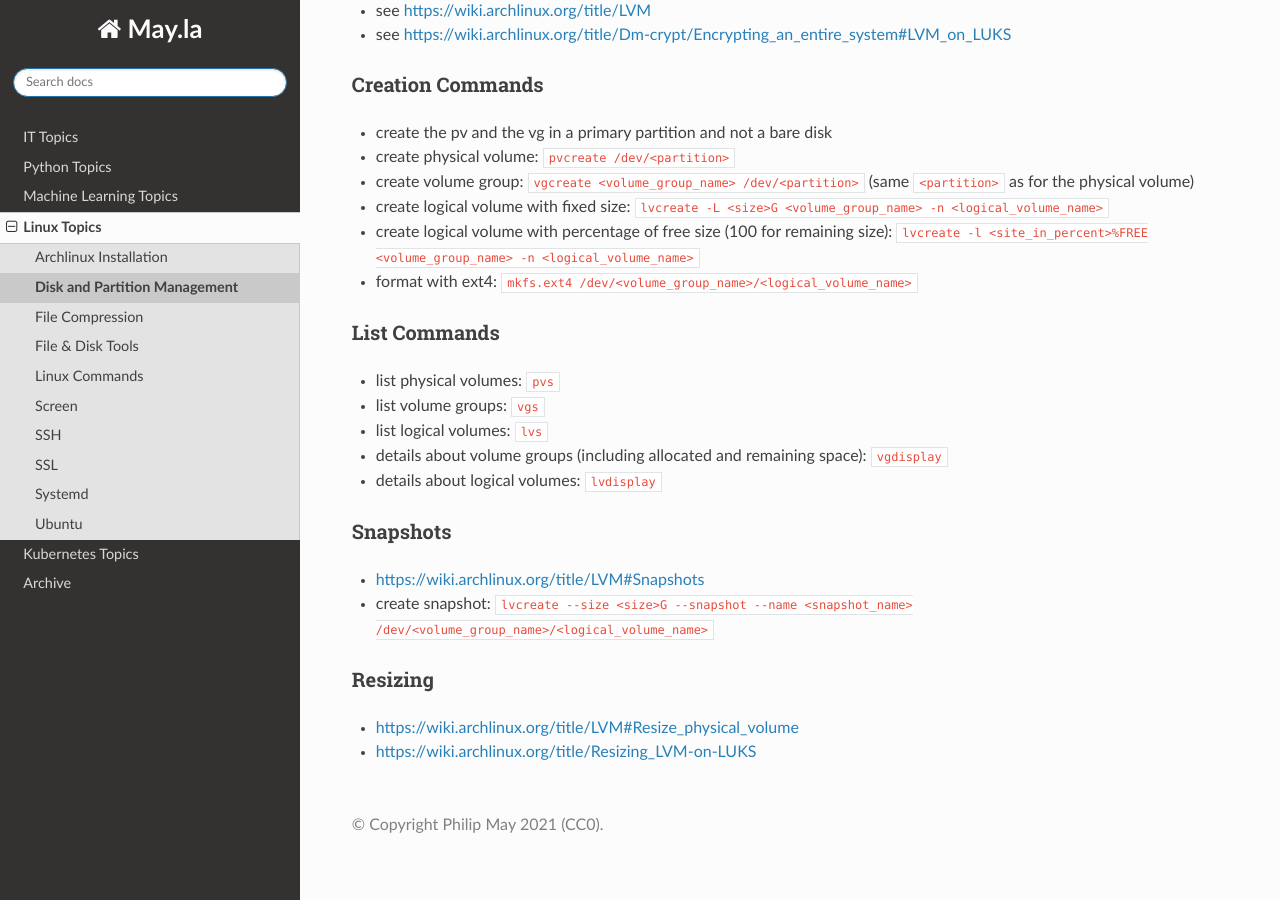
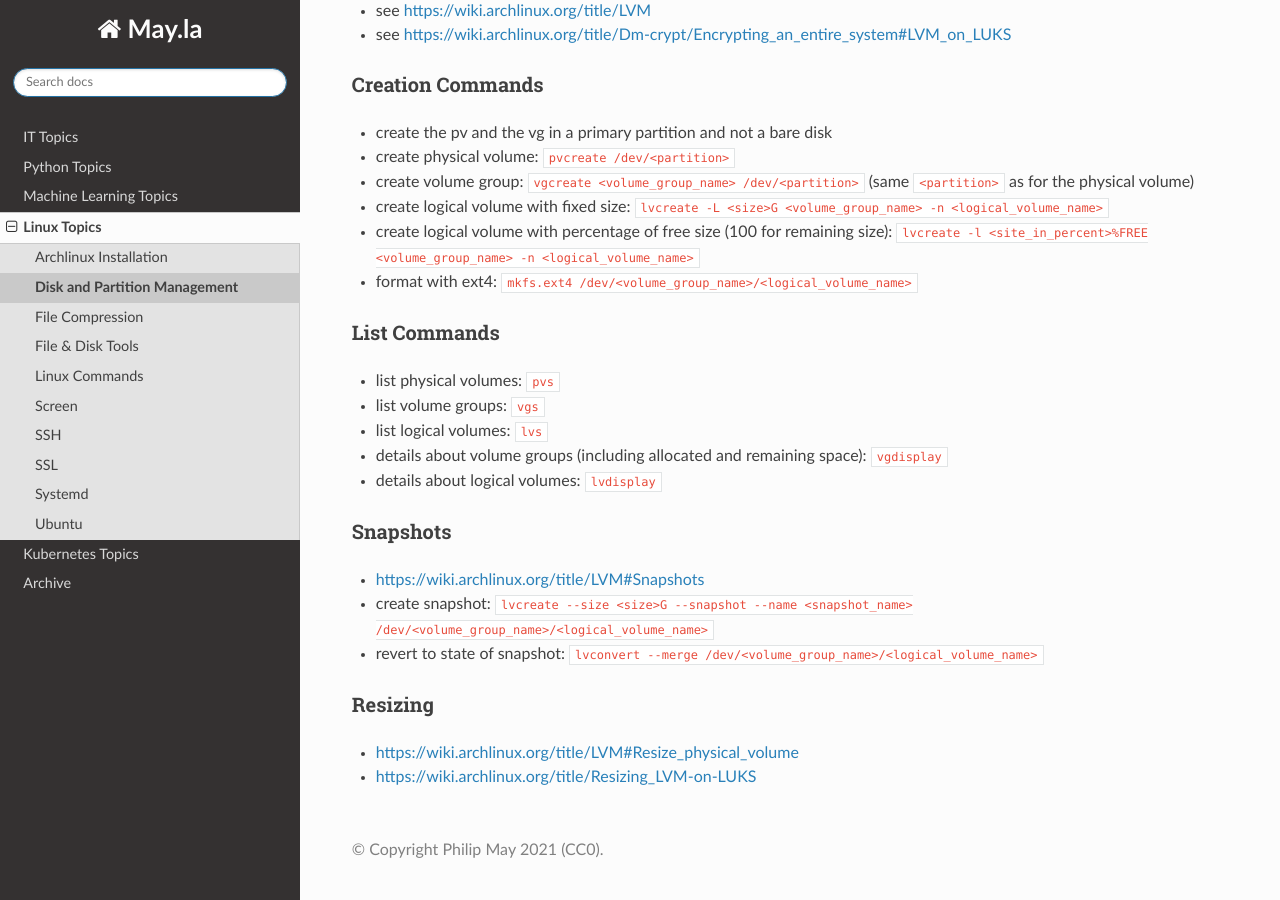
Before and after one commit to PhilipMay/May.la, a Sphinx documentation site: the page built from source/linux/disk-and-partition.md, in a window 1280 px wide and 900 px high, scrolled down 668 px. Built offline with Sphinx 7.4.7 and the Read the Docs theme 2.0.0, drawn with Linux system fonts in a browser that asks for light colours.

Commit message:
Update disk-and-partition.md

```diff
--- a/source/linux/disk-and-partition.md
+++ b/source/linux/disk-and-partition.md
@@ -36,6 +36,7 @@
 ### Snapshots
 - https://wiki.archlinux.org/title/LVM#Snapshots
 - create snapshot: `lvcreate --size <size>G --snapshot --name <snapshot_name> /dev/<volume_group_name>/<logical_volume_name>`
+- revert to state of snapshot: `lvconvert --merge /dev/<volume_group_name>/<logical_volume_name>`
 
 ### Resizing
 - https://wiki.archlinux.org/title/LVM#Resize_physical_volume
```
